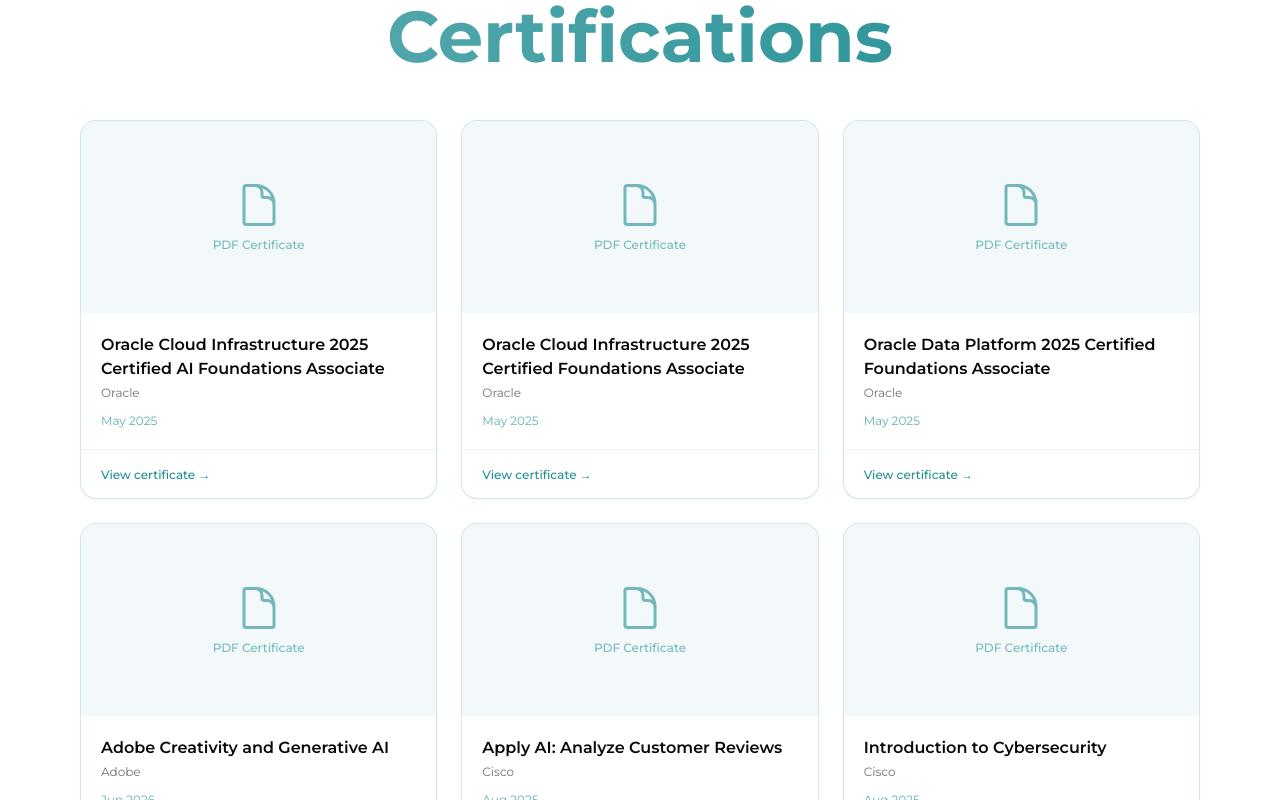
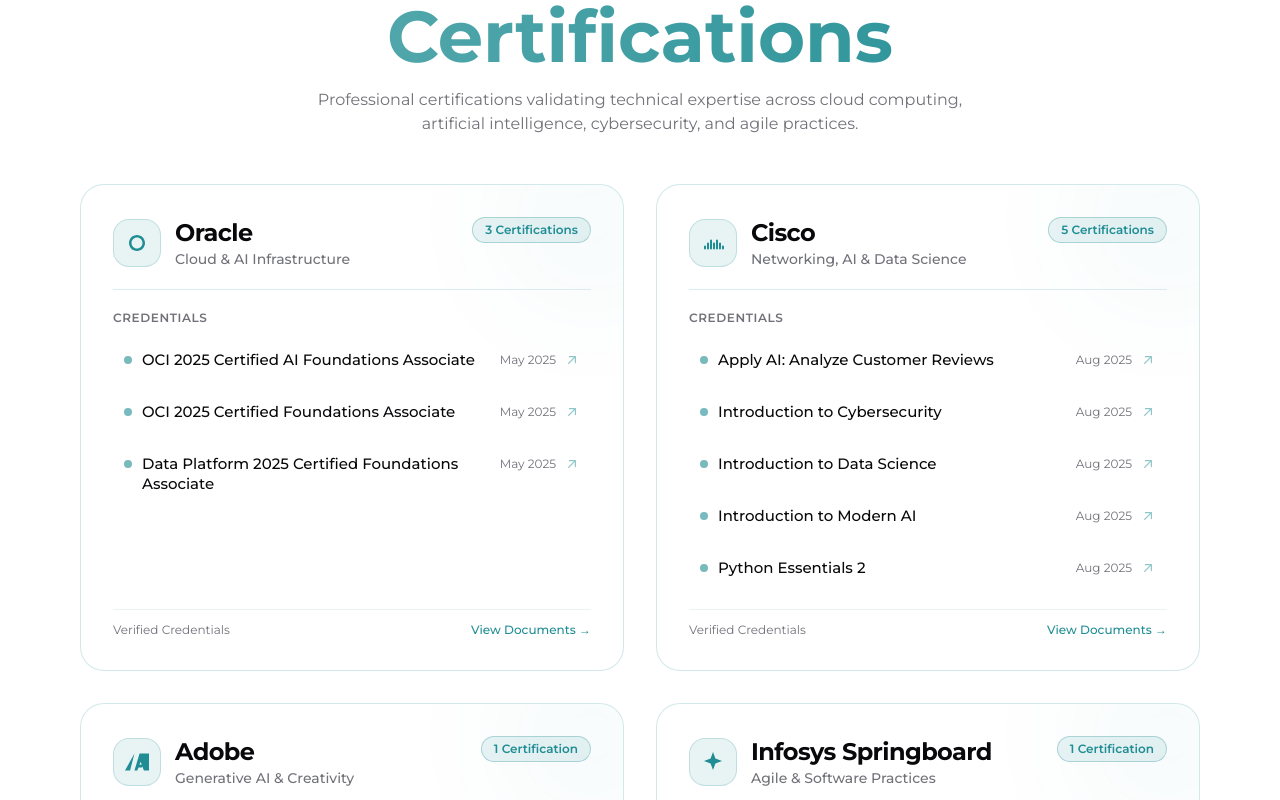
Before and after one commit to Ady-OZz/Aditya-Sridhar-Portfolio-, a Next.js app: page /about in a window 1280 px wide. Shown: the part 2700-3500 px from the top of the page. Built offline with nearby package versions, Linux system fonts and the light colour scheme.

Commit message:
Redesign certifications section into 4 clean aesthetic issuer cards with interactive bullet points

```diff
--- a/package.json
+++ b/package.json
@@ -12,8 +12,8 @@
     "add-screenshots": "node ./scripts/add-project-screenshots.mjs",
     "add-certifications": "node ./scripts/add-certifications.mjs",
     "analyze": "cross-env ANALYZE=true next build",
-    "format:check": "prettier --check \"src/**/*.{js,jsx,ts,tsx,mdx,css,json}\"",
-    "format:fix": "prettier --write \"src/**/*.{js,jsx,ts,tsx,mdx,css,json}\"",
+    "format:check": "prettier --check \"src/**/*.{js,jsx,ts,tsx,mdx,mjs,css,json}\"",
+    "format:fix": "prettier --write \"src/**/*.{js,jsx,ts,tsx,mdx,mjs,css,json}\"",
     "prepare": "husky install"
   },
   "dependencies": {
--- a/src/components/certifications/certifications-showcase.tsx
+++ b/src/components/certifications/certifications-showcase.tsx
@@ -1,93 +1,199 @@
-import Image from "next/image";
+import { useState } from "react";
+import {
+  type CertificationGroup,
+  CERTIFICATION_GROUPS,
+} from "@/data/certifications";
 
 export interface CertificationsShowcaseProps {
-  title: string;
-  items: {
-    title: string;
-    issuer: string;
-    date: string;
-    image: string;
-    credentialUrl?: string;
-  }[];
+  title?: string;
+  groups?: CertificationGroup[];
+  items?: CertificationGroup[];
+}
+
+function OracleIcon({ className }: { className?: string }) {
+  return (
+    <svg viewBox="0 0 24 24" fill="currentColor" className={className}>
+      <path d="M12 4C7.582 4 4 7.582 4 12s3.582 8 8 8 8-3.582 8-8-3.582-8-8-8zm0 13.5c-3.038 0-5.5-2.462-5.5-5.5s2.462-5.5 5.5-5.5 5.5 2.462 5.5 5.5-2.462 5.5-5.5 5.5z" />
+    </svg>
+  );
+}
+
+function CiscoIcon({ className }: { className?: string }) {
+  return (
+    <svg viewBox="0 0 24 24" fill="currentColor" className={className}>
+      <path d="M4 14.5a1 1 0 011 1v2a1 1 0 11-2 0v-2a1 1 0 011-1zm3-3a1 1 0 011 1v5a1 1 0 11-2 0v-5a1 1 0 011-1zm3-3a1 1 0 011 1v8a1 1 0 11-2 0V9.5a1 1 0 011-1zm3 3a1 1 0 011 1v5a1 1 0 11-2 0v-5a1 1 0 011-1zm3-3a1 1 0 011 1v8a1 1 0 11-2 0V9.5a1 1 0 011-1zm3 3a1 1 0 011 1v5a1 1 0 11-2 0v-5a1 1 0 011-1zm3 3a1 1 0 011 1v2a1 1 0 11-2 0v-2a1 1 0 011-1z" />
+    </svg>
+  );
+}
+
+function AdobeIcon({ className }: { className?: string }) {
+  return (
+    <svg viewBox="0 0 24 24" fill="currentColor" className={className}>
+      <path d="M14.55 3.5H24v17H18.9l-3.3-8.8-1.05 3.1h3.35l-1.05 2.8h-3.35l-1.15 2.9H9.45L14.55 3.5zm-5.1 0L0 20.5h5.1L9.45 3.5z" />
+    </svg>
+  );
+}
+
+function InfosysIcon({ className }: { className?: string }) {
+  return (
+    <svg viewBox="0 0 24 24" fill="currentColor" className={className}>
+      <path d="M12 2L14.4 8.6L21 11L14.4 13.4L12 20L9.6 13.4L3 11L9.6 8.6L12 2Z" />
+    </svg>
+  );
+}
+
+function getIssuerIcon(issuer: string) {
+  const lower = issuer.toLowerCase();
+  if (lower.includes("oracle")) {
+    return <OracleIcon className="h-6 w-6" />;
+  }
+  if (lower.includes("cisco")) {
+    return <CiscoIcon className="h-6 w-6" />;
+  }
+  if (lower.includes("adobe")) {
+    return <AdobeIcon className="h-6 w-6" />;
+  }
+  return <InfosysIcon className="h-6 w-6" />;
 }
 
 export default function CertificationsShowcase({
-  title,
+  title = "Certifications",
+  groups = CERTIFICATION_GROUPS,
   items,
 }: CertificationsShowcaseProps) {
-  if (!items || items.length === 0) {
+  const displayGroups = groups || items || CERTIFICATION_GROUPS;
+  const [activeCardIndex, setActiveCardIndex] = useState<number | null>(null);
+
+  if (!displayGroups || displayGroups.length === 0) {
     return null;
   }
 
   return (
     <section className="mx-auto my-32 max-w-7xl px-6 sm:px-14 md:my-40 md:px-20">
-      <h2 className="mb-12 w-full bg-gradient-to-r from-accent/70 to-accent bg-clip-text text-center text-3xl font-bold text-transparent xs:text-4xl sm:text-6xl md:text-7xl">
+      <div className="text-center">
+        <h2 className="mb-4 w-full bg-gradient-to-r from-accent/70 to-accent bg-clip-text text-3xl font-bold text-transparent xs:text-4xl sm:text-6xl md:text-7xl">
           {title}
         </h2>
-      <div className="grid gap-6 sm:grid-cols-2 lg:grid-cols-3">
-        {items.map((cert) => {
-          const isPdf = cert.image.toLowerCase().endsWith(".pdf");
+        <p className="mx-auto mb-12 max-w-2xl text-sm text-muted-foreground sm:text-base">
+          Professional certifications validating technical expertise across
+          cloud computing, artificial intelligence, cybersecurity, and agile
+          practices.
+        </p>
+      </div>
+
+      <div className="grid grid-cols-1 gap-6 md:grid-cols-2 lg:gap-8">
+        {displayGroups.map((group, groupIndex) => {
+          const isToggled = activeCardIndex === groupIndex;
+
+          return (
+            <div
+              key={group.issuer}
+              tabIndex={0}
+              role="region"
+              aria-label={`${group.issuer} certifications`}
+              onClick={() => setActiveCardIndex(isToggled ? null : groupIndex)}
+              onKeyDown={(e) => {
+                if (e.key === "Enter" || e.key === " ") {
+                  setActiveCardIndex(isToggled ? null : groupIndex);
+                }
+              }}
+              className="group relative flex flex-col justify-between overflow-hidden rounded-3xl border border-accent/20 bg-background/60 p-6 backdrop-blur-md transition-all duration-300 hover:-translate-y-1 hover:border-accent/60 hover:bg-background/90 hover:shadow-2xl hover:shadow-accent/10 focus:outline-none focus:ring-2 focus:ring-accent sm:p-8"
+            >
+              {/* Subtle ambient background glow on hover */}
+              <div className="pointer-events-none absolute -right-16 -top-16 h-48 w-48 rounded-full bg-accent/10 opacity-40 blur-3xl transition-opacity duration-500 group-hover:opacity-100" />
+
+              {/* Card Header: Issuer Logo, Name, Badge */}
+              <div className="relative z-10">
+                <div className="flex items-start justify-between gap-4">
+                  <div className="flex items-center gap-3.5">
+                    <div className="flex h-12 w-12 shrink-0 items-center justify-center rounded-2xl border border-accent/20 bg-accent/10 text-accent transition-transform duration-300 group-hover:scale-110 group-hover:border-accent">
+                      {getIssuerIcon(group.issuer)}
+                    </div>
+                    <div>
+                      <h3 className="text-xl font-bold tracking-tight text-foreground sm:text-2xl">
+                        {group.issuer}
+                      </h3>
+                      <p className="text-xs font-medium text-muted-foreground sm:text-sm">
+                        {group.category}
+                      </p>
+                    </div>
+                  </div>
+
+                  <span className="inline-flex shrink-0 items-center rounded-full border border-accent/30 bg-accent/10 px-3 py-1 text-xs font-semibold text-accent">
+                    {group.badgeCount}
+                  </span>
+                </div>
+
+                {/* Divider */}
+                <div className="bg-accent/15 my-5 h-px w-full transition-colors duration-300 group-hover:bg-accent/30" />
+
+                {/* Certificate Bullet Points Section */}
+                <div>
+                  <div className="mb-3 flex items-center justify-between">
+                    <span className="text-xs font-semibold uppercase tracking-wider text-muted-foreground">
+                      Credentials
+                    </span>
+                    <span className="text-[11px] text-accent/80 transition-opacity duration-300 md:opacity-0 md:group-hover:opacity-100">
+                      Click bullet to open PDF ↗
+                    </span>
+                  </div>
+
+                  <ul className="space-y-2.5">
+                    {group.certifications.map((cert) => {
                       const href = cert.credentialUrl || cert.image;
 
                       return (
+                        <li key={cert.title}>
                           <a
-              key={cert.title}
                             href={href}
                             target="_blank"
                             rel="noopener noreferrer"
-              className="group flex flex-col overflow-hidden rounded-2xl border border-accent/20 bg-background shadow-sm transition-all duration-300 hover:border-accent/50 hover:shadow-lg hover:shadow-accent/5"
+                            onClick={(e) => e.stopPropagation()}
+                            className="group/item flex items-start justify-between gap-3 rounded-xl border border-transparent p-2.5 transition-all duration-200 hover:border-accent/30 hover:bg-accent/10"
                           >
-              {/* Thumbnail / placeholder */}
-              <div className="relative flex h-48 items-center justify-center overflow-hidden bg-accent/5">
-                {isPdf ? (
-                  <div className="flex flex-col items-center gap-2 text-accent/60">
-                    <svg
-                      xmlns="http://www.w3.org/2000/svg"
-                      className="h-12 w-12"
-                      fill="none"
-                      viewBox="0 0 24 24"
-                      stroke="currentColor"
-                      strokeWidth={1.5}
-                    >
-                      <path
-                        strokeLinecap="round"
-                        strokeLinejoin="round"
-                        d="M19.5 14.25v-2.625a3.375 3.375 0 00-3.375-3.375h-1.5A1.125 1.125 0 0113.5 7.125v-1.5a3.375 3.375 0 00-3.375-3.375H8.25m2.25 0H5.625c-.621 0-1.125.504-1.125 1.125v17.25c0 .621.504 1.125 1.125 1.125h12.75c.621 0 1.125-.504 1.125-1.125V11.25a9 9 0 00-9-9z"
-                      />
-                    </svg>
-                    <span className="text-xs font-medium">PDF Certificate</span>
-                  </div>
-                ) : (
-                  <Image
-                    src={cert.image}
-                    alt={cert.title}
-                    fill
-                    className="object-cover transition-transform duration-300 group-hover:scale-105"
-                    unoptimized
-                  />
-                )}
-              </div>
-
-              {/* Card body */}
-              <div className="flex flex-1 flex-col gap-1 p-5">
-                <h3 className="text-sm font-semibold text-foreground sm:text-base">
+                            <div className="flex items-start gap-2.5">
+                              {/* Custom bullet dot */}
+                              <span className="mt-1.5 h-2 w-2 shrink-0 rounded-full bg-accent/60 transition-all duration-200 group-hover/item:scale-125 group-hover/item:bg-accent" />
+                              <span className="text-sm font-medium text-foreground transition-colors group-hover/item:text-accent sm:text-[15px]">
                                 {cert.title}
-                </h3>
-                <span className="text-xs text-muted-foreground">
-                  {cert.issuer}
-                </span>
-                <span className="mt-auto pt-2 text-xs text-accent/70">
-                  {cert.date}
                               </span>
                             </div>
 
-              {/* Footer link hint */}
-              <div className="border-t border-accent/10 px-5 py-3">
-                <span className="text-xs font-medium text-accent transition-colors group-hover:text-accent/80">
-                  View certificate →
+                            <div className="flex shrink-0 items-center gap-2 pt-0.5">
+                              <span className="text-xs text-muted-foreground">
+                                {cert.date}
+                              </span>
+                              <svg
+                                xmlns="http://www.w3.org/2000/svg"
+                                viewBox="0 0 20 20"
+                                fill="currentColor"
+                                className="h-4 w-4 text-accent/50 transition-all duration-200 group-hover/item:-translate-y-0.5 group-hover/item:translate-x-0.5 group-hover/item:text-accent"
+                              >
+                                <path
+                                  fillRule="evenodd"
+                                  d="M5.22 14.78a.75.75 0 001.06 0l7.22-7.22v5.69a.75.75 0 001.5 0v-7.5a.75.75 0 00-.75-.75h-7.5a.75.75 0 000 1.5h5.69l-7.22 7.22a.75.75 0 000 1.06z"
+                                  clipRule="evenodd"
+                                />
+                              </svg>
+                            </div>
+                          </a>
+                        </li>
+                      );
+                    })}
+                  </ul>
+                </div>
+              </div>
+
+              {/* Bottom Footer Hint */}
+              <div className="relative z-10 mt-5 border-t border-accent/10 pt-3">
+                <div className="flex items-center justify-between text-xs text-muted-foreground">
+                  <span>Verified Credentials</span>
+                  <span className="flex items-center gap-1 font-medium text-accent transition-transform duration-300 group-hover:translate-x-1">
+                    View Documents →
                   </span>
                 </div>
-            </a>
+              </div>
+            </div>
           );
         })}
       </div>
--- a/src/data/certifications.ts
+++ b/src/data/certifications.ts
@@ -6,32 +6,44 @@ export interface Certification {
   credentialUrl?: string;
 }
 
-export const CERTIFICATIONS: Certification[] = [
+export interface CertificationGroup {
+  issuer: string;
+  category: string;
+  badgeCount: string;
+  certifications: Certification[];
+}
+
+export const CERTIFICATION_GROUPS: CertificationGroup[] = [
   {
-    title:
-      "Oracle Cloud Infrastructure 2025 Certified AI Foundations Associate",
+    issuer: "Oracle",
+    category: "Cloud & AI Infrastructure",
+    badgeCount: "3 Certifications",
+    certifications: [
+      {
+        title: "OCI 2025 Certified AI Foundations Associate",
         issuer: "Oracle",
         date: "May 2025",
         image: "/certifications/oracle-merged.pdf",
       },
       {
-    title: "Oracle Cloud Infrastructure 2025 Certified Foundations Associate",
+        title: "OCI 2025 Certified Foundations Associate",
         issuer: "Oracle",
         date: "May 2025",
         image: "/certifications/oracle-merged.pdf",
       },
       {
-    title: "Oracle Data Platform 2025 Certified Foundations Associate",
+        title: "Data Platform 2025 Certified Foundations Associate",
         issuer: "Oracle",
         date: "May 2025",
         image: "/certifications/oracle-merged.pdf",
       },
+    ],
+  },
   {
-    title: "Adobe Creativity and Generative AI",
-    issuer: "Adobe",
-    date: "Jun 2026",
-    image: "/certifications/adobe-creativity-and-gen-ai.pdf",
-  },
+    issuer: "Cisco",
+    category: "Networking, AI & Data Science",
+    badgeCount: "5 Certifications",
+    certifications: [
       {
         title: "Apply AI: Analyze Customer Reviews",
         issuer: "Cisco",
@@ -67,10 +79,36 @@ export const CERTIFICATIONS: Certification[] = [
         image:
           "/certifications/python_essentials_2_certificate_0221mcsd064-niet-co-in_2c8dea63-d79d-4864-8fd8-990819784eed.pdf",
       },
+    ],
+  },
+  {
+    issuer: "Adobe",
+    category: "Generative AI & Creativity",
+    badgeCount: "1 Certification",
+    certifications: [
+      {
+        title: "Creativity and Generative AI",
+        issuer: "Adobe",
+        date: "Jun 2026",
+        image: "/certifications/adobe-creativity-and-gen-ai.pdf",
+      },
+    ],
+  },
+  {
+    issuer: "Infosys Springboard",
+    category: "Agile & Software Practices",
+    badgeCount: "1 Certification",
+    certifications: [
       {
         title: "Kanban In Practice",
         issuer: "Infosys Springboard",
         date: "Apr 2026",
         image: "/certifications/kanban-in-practice506.pdf",
       },
+    ],
+  },
 ];
+
+export const CERTIFICATIONS: Certification[] = CERTIFICATION_GROUPS.flatMap(
+  (group) => group.certifications,
+);
--- a/src/data/siteMetaData.mjs
+++ b/src/data/siteMetaData.mjs
@@ -2,7 +2,8 @@ export const siteMetadata = {
   title: "Aditya Sridhar | Software Developer",
   author: "Aditya Sridhar",
   headerTitle: "Aditya Sridhar",
-    description: "Portfolio of Aditya Sridhar - Integrated M.Tech CSE student and Software Developer specializing in Java, Python, and Full Stack development.",
+  description:
+    "Portfolio of Aditya Sridhar - Integrated M.Tech CSE student and Software Developer specializing in Java, Python, and Full Stack development.",
   language: "en-us",
   theme: "dark",
   siteName: "Aditya Sridhar Portfolio",
--- a/src/pages/about.tsx
+++ b/src/pages/about.tsx
@@ -3,7 +3,7 @@ import { NextSeo } from "next-seo";
 import AboutHero from "@/components/about-hero";
 import CertificationsShowcase from "@/components/certifications/certifications-showcase";
 import ExperienceShowcaseList from "@/components/experience/experience-showcase-list";
-import { CERTIFICATIONS } from "@/data/certifications";
+import { CERTIFICATION_GROUPS } from "@/data/certifications";
 import { EXPERIENCE } from "@/data/experience";
 import { EDUCATION } from "@/data/education";
 import { siteMetadata } from "@/data/siteMetaData.mjs";
@@ -77,7 +77,10 @@ export default function About() {
       <AboutHero />
       <ExperienceShowcaseList title="Education" details={EDUCATION} />
       <ExperienceShowcaseList title="Experience" details={EXPERIENCE} />
-      <CertificationsShowcase title="Certifications" items={CERTIFICATIONS} />
+      <CertificationsShowcase
+        title="Certifications"
+        groups={CERTIFICATION_GROUPS}
+      />
       <InfoSection title="Publications" items={publications} />
       <InfoSection title="Achievements" items={achievements} />
     </>
```
Lines whose indentation alone changed are shown as unchanged.
